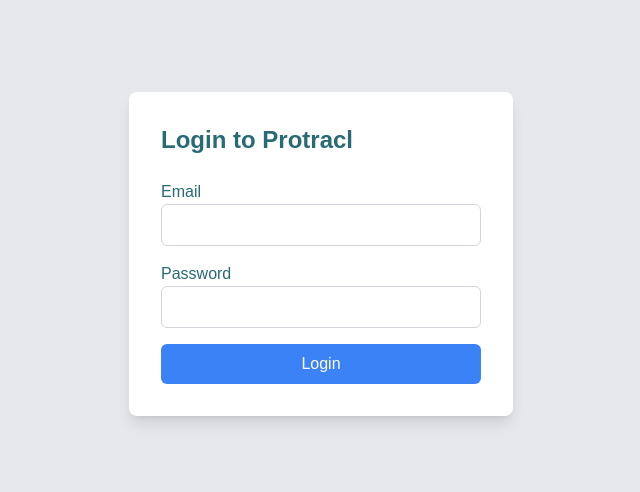
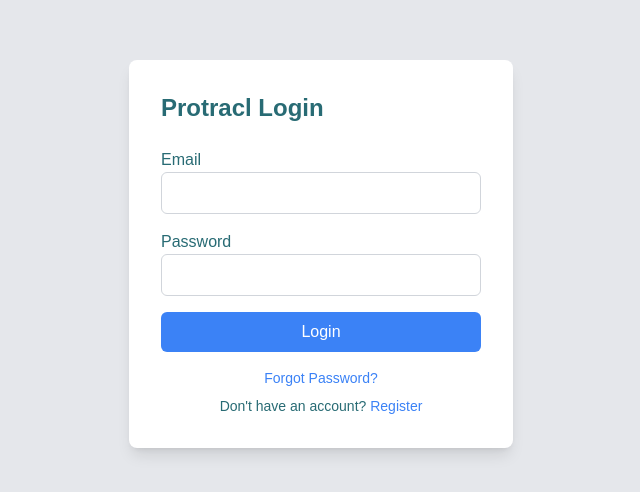
Before and after one commit to Njengah/Protracl, a Next.js app in the folder client/: page /login in a window 1280 px wide. Shown: the part 146-638 px from the top of the page, without its empty margins (319-959 px from the left). Built offline with nearby package versions, Linux system fonts and the light colour scheme.

Commit message:
Updated the routes -register and login

```diff
--- a/client/app/components/RegistrationForm.js
+++ b/client/app/components/RegistrationForm.js
@@ -24,6 +24,20 @@
   return (
     <form onSubmit={handleSubmit}>
       {error && <p className="text-red-500 mb-4">{error}</p>}
+
+      <div className="mb-4">
+        <label htmlFor="full_name" className="block text-sm font-semibold mb-2">
+          Full Name
+        </label>
+        <input
+          type="text"
+          id="full_name"
+          value={fullName}
+          onChange={(e) => setFullName(e.target.value)}
+          className="w-full p-2 border rounded"
+          required
+        />
+      </div>
 
       <div className="mb-4">
         <label htmlFor="email" className="block text-sm font-semibold mb-2">
@@ -53,20 +67,6 @@
         />
       </div>
 
-      <div className="mb-4">
-        <label htmlFor="full_name" className="block text-sm font-semibold mb-2">
-          Full Name
-        </label>
-        <input
-          type="text"
-          id="full_name"
-          value={fullName}
-          onChange={(e) => setFullName(e.target.value)}
-          className="w-full p-2 border rounded"
-          required
-        />
-      </div>
-
       <button
         type="submit"
         className="w-full bg-blue-500 text-white py-2 rounded-lg"
--- a/client/app/login/page.js
+++ b/client/app/login/page.js
@@ -1,5 +1,3 @@
-// app/login/page.js
-
 "use client"; // Marking this file as a client component
 
 import { useState } from "react"; // React hooks
@@ -34,9 +32,28 @@
   return (
     <div className="flex items-center justify-center min-h-screen bg-gray-200">
       <div className="bg-white p-8 rounded-lg shadow-lg w-96">
-        <h2 className="text-2xl font-semibold mb-6">Login to Protracl</h2>
+        <h2 className="text-2xl font-semibold mb-6">Protracl Login</h2>
         {error && <p className="text-red-500 mb-4">{error}</p>}
         <LoginForm onLogin={handleLogin} /> {/* Pass handleLogin as a prop */}
+        <div className="mt-4">
+          {/* Forgot Password Link */}
+          <div className="text-center text-sm">
+            <a
+              href="/forgot-password"
+              className="text-blue-500 hover:underline"
+            >
+              Forgot Password?
+            </a>
+          </div>
+
+          {/* Register Link */}
+          <div className="text-center text-sm mt-2">
+            <span>Don't have an account? </span>
+            <a href="/register" className="text-blue-500 hover:underline">
+              Register
+            </a>
+          </div>
+        </div>
       </div>
     </div>
   );
--- a/client/app/registration/page.js
+++ b/client/app/register/page.js
@@ -32,7 +32,7 @@
   return (
     <div className="flex items-center justify-center min-h-screen bg-gray-200">
       <div className="bg-white p-8 rounded-lg shadow-lg w-96">
-        <h2 className="text-2xl font-semibold mb-6">Register for Protracl</h2>
+        <h2 className="text-2xl font-semibold mb-6"> Protracl Register</h2>
         {error && <p className="text-red-500 mb-4">{error}</p>}
         <RegistrationForm onRegister={handleRegister} />{" "}
         {/* Pass handleRegister as a prop */}
```
